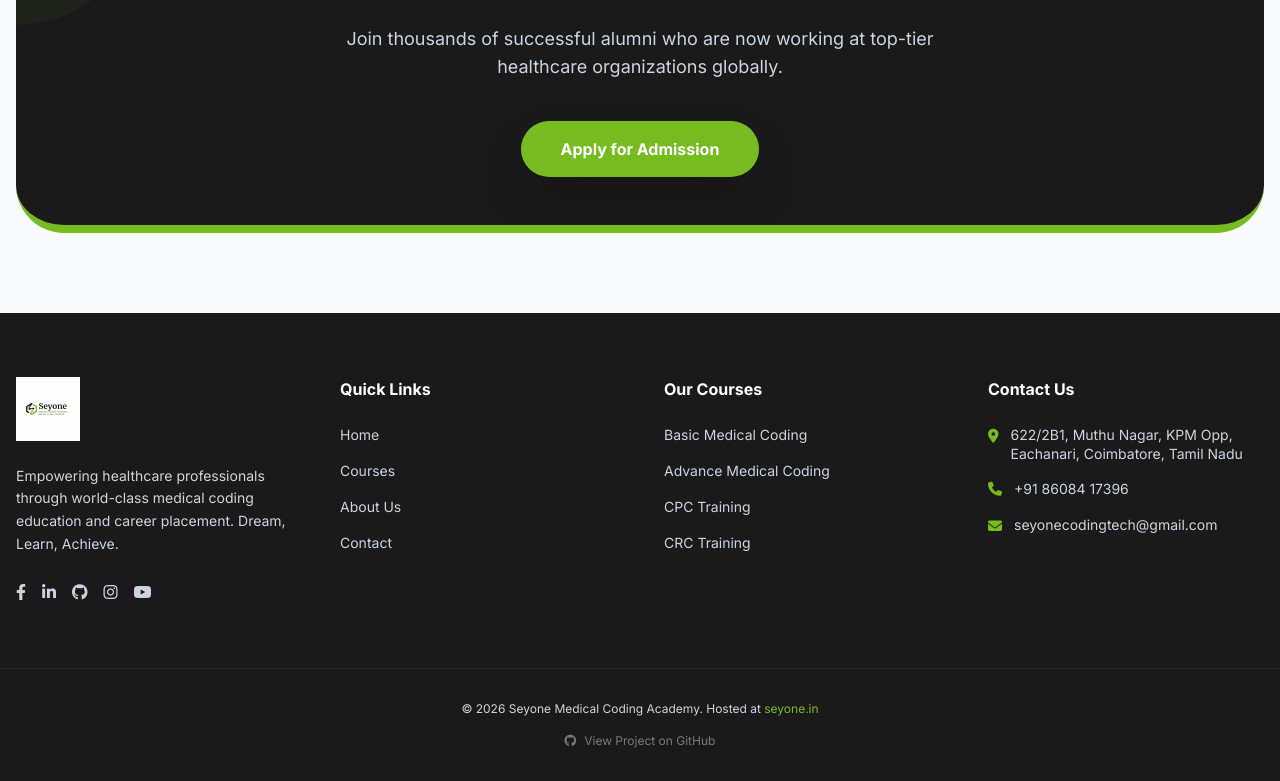
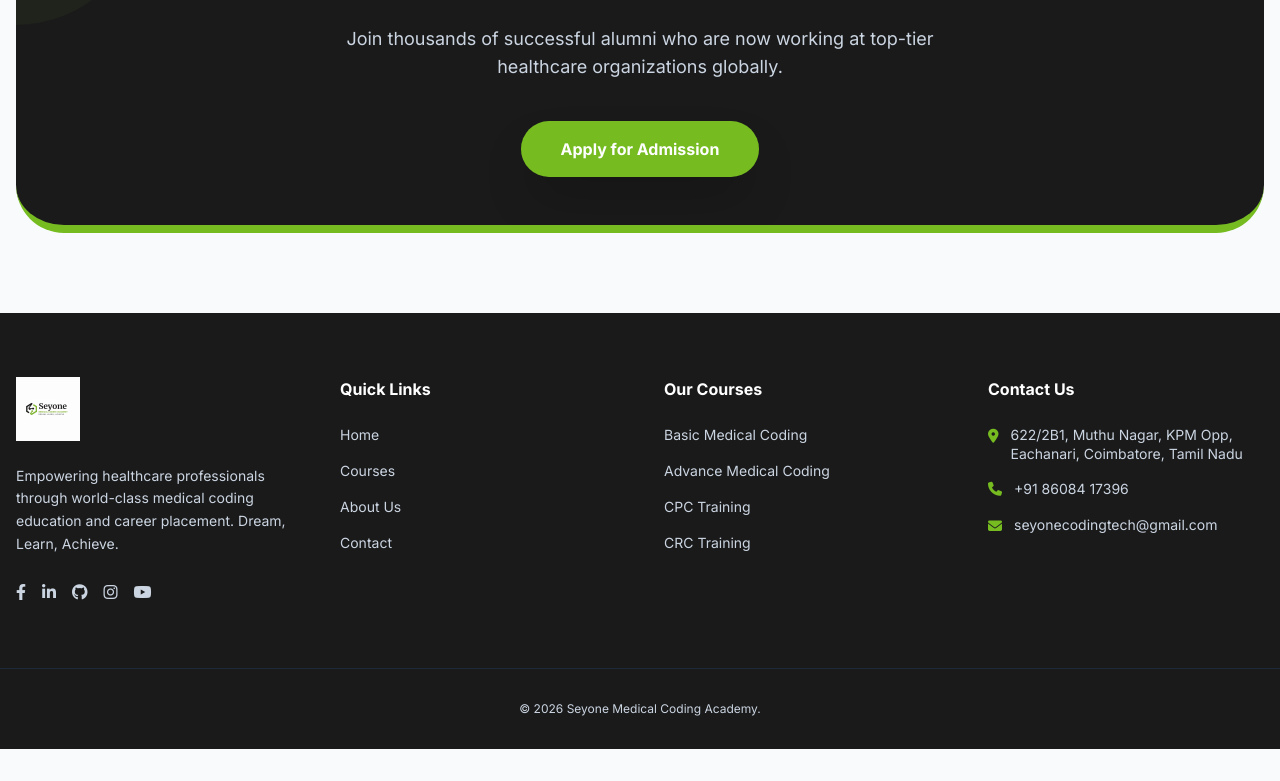
Before and after one commit to Gokulraj-374/Seyone-Medical-Coding-Academy-, a React (Vite) app: page / in a window 1280 px wide. Shown: the part 2638-3419 px from the top of the page. After the commit the page ends 3387 px from the top, so only its background shows below. Built offline with nearby package versions, Linux system fonts and the light colour scheme; no server answers.

Commit message:
Remove GitHub link and hosted at text from footer

```diff
--- a/components/Footer.tsx
+++ b/components/Footer.tsx
@@ -87,12 +87,7 @@ const Footer: React.FC = () => {
       </div>
 
       <div className="container mx-auto px-4 mt-16 pt-8 border-t border-slate-800 text-center text-xs">
-        <p>&copy; {new Date().getFullYear()} Seyone Medical Coding Academy. Hosted at <a href={DOMAIN_URL} className="text-[#76BC21] hover:underline">seyone.in</a></p>
-        <div className="mt-4 flex flex-col items-center space-y-2 opacity-50 hover:opacity-100 transition-opacity">
-          <a href={GITHUB_URL} target="_blank" rel="noopener noreferrer" className="hover:text-[#76BC21] inline-flex items-center">
-            <i className="fab fa-github mr-2"></i> View Project on GitHub
-          </a>
-        </div>
+        <p>&copy; {new Date().getFullYear()} Seyone Medical Coding Academy.</p>
       </div>
     </footer>
   );
```
